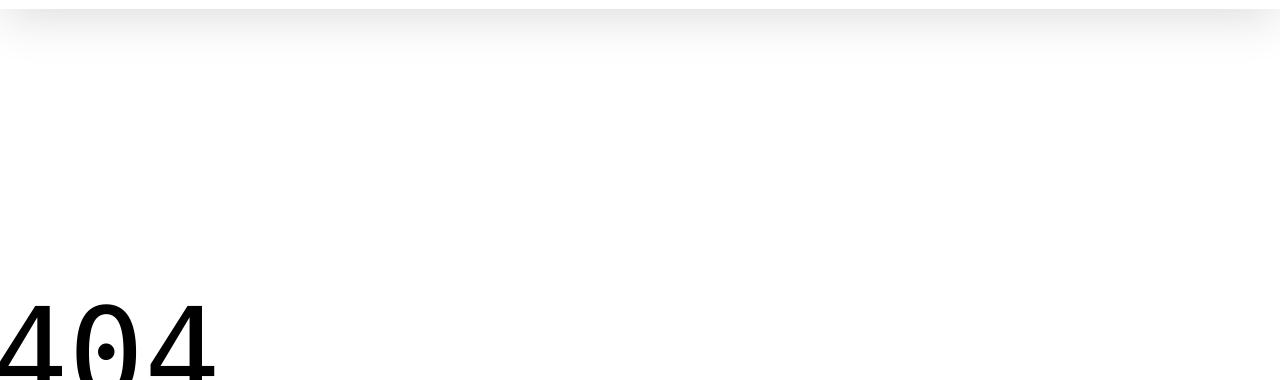
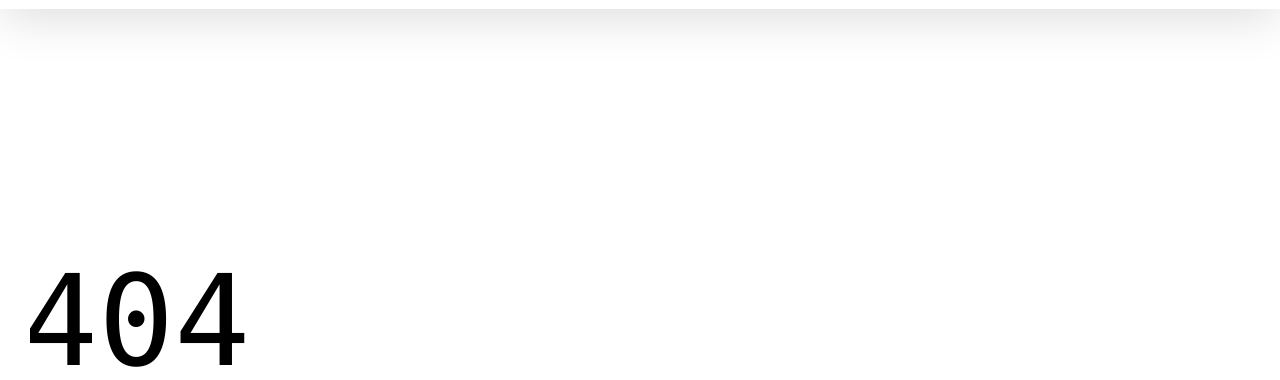
Before and after one commit to hlxsites/elco-aerotop-sg, a website with bundled scripts: page 404.html in a window 1280 px wide. Shown: the part 63-443 px from the top of the page. Built offline with nearby package versions, Linux system fonts and the light colour scheme; files whose address does not match are found by name.

Commit message:
fix: linting

```diff
--- a/scripts/scripts.js
+++ b/scripts/scripts.js
@@ -122,7 +122,7 @@
   backToTop.append(link);
   main.append(backToTop);
 
-  document.addEventListener('scroll', (e) => {
+  document.addEventListener('scroll', () => {
     // back to top only appears after a bit of scrolling
     if (window.scrollY <= 200) {
       backToTop.classList.remove('back-to-top-active');
--- a/styles/styles.css
+++ b/styles/styles.css
@@ -293,7 +293,7 @@
 }
 
 main .section {
-  padding-top: 0 30px 65px 30px;
+  padding: 0 30px 65px;
 }
 
 main pre {
```
